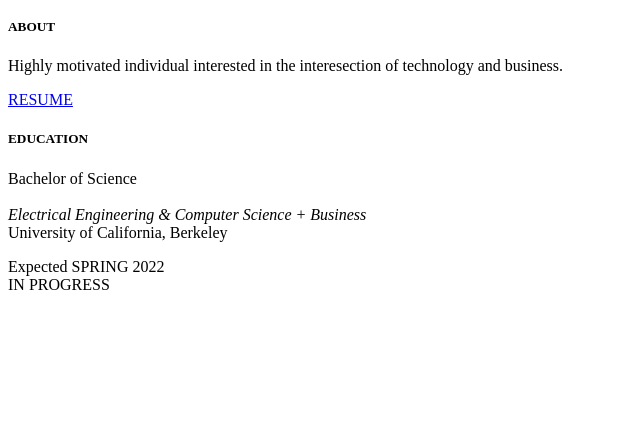
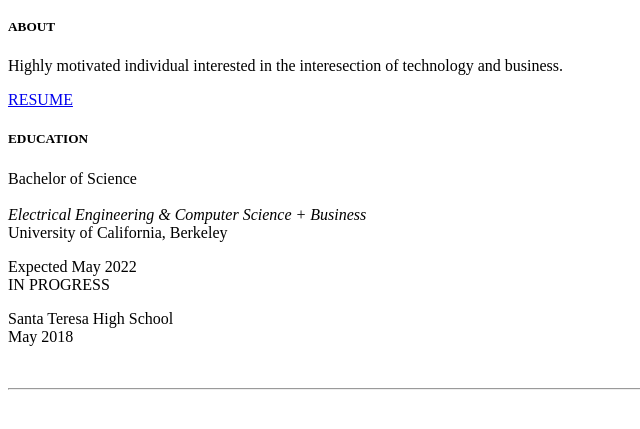
Before and after one commit to valleyconsultinggroup/Francis-Personal-Wesbite, a plain HTML site: page francis_website.html in a window 1280 px wide. Shown: the part 105-534 px from the top of the page, without its empty margins (0-640 px from the left). Drawn offline with Linux system fonts and the light colour scheme.

Commit message:
added high school education.

```diff
--- a/francis_website.html
+++ b/francis_website.html
@@ -53,10 +53,21 @@
    					</p>
    				</div>
    				<div class="col-lg-3">
-   					<p><sm>Expected SPRING 2022</sm><br/>
+   					<p><sm>Expected May 2022</sm><br/>
    					<imp><sm>IN PROGRESS</sm></imp>
    					</p>
    				</div>
 
+				<div class="col-lg-6 col-lg-offset-3">
+					<p><t>Santa Teresa High School</t><br/>
+					<sm>May 2018</sm></p>
+				</div>
+
+		</div>
+		<br>
+		<hr>
+	</div>
+
+
 </body>
 </html>
```
